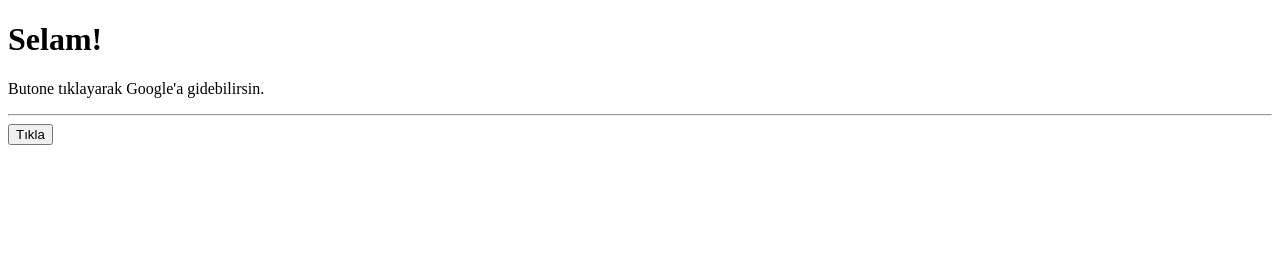
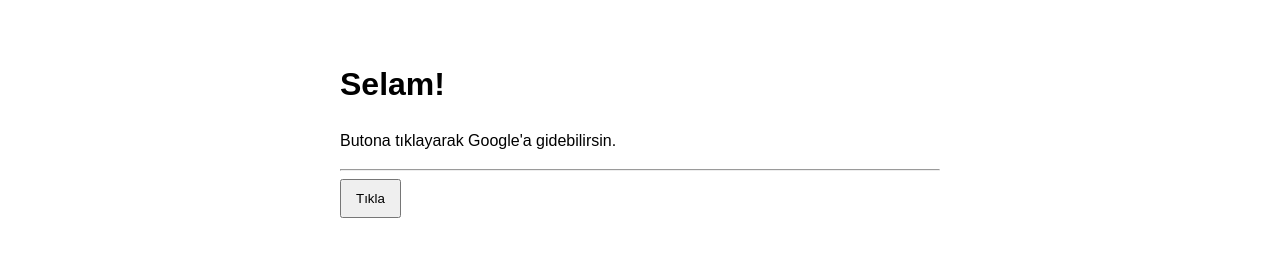
Before and after one commit to barispalabiyik0/baris-site, a plain HTML site: page index.html in a window 1280 px wide. Drawn offline with Linux system fonts and the light colour scheme.

Commit message:
Enhance index.html with styling and layout
Added CSS styles for body and button elements.

```diff
--- a/index.html
+++ b/index.html
@@ -4,10 +4,24 @@
   <meta charset="utf-8" />
   <meta name="viewport" content="width=device-width, initial-scale=1" />
   <title>Mehmet Barış Palabıyık</title>
+
+  <style>
+    body{
+      font-family: Arial, sans-serif;
+      max-width: 600px;
+      margin: 60px auto;
+      padding: 0 16px;
+      line-height: 1.5;
+    }
+    button{
+      padding: 10px 14px;
+      cursor: pointer;
+    }
+  </style>
 </head>
 <body>
   <h1>Selam!</h1>
-  <p>Butone tıklayarak Google'a gidebilirsin.</p>
+  <p>Butona tıklayarak Google'a gidebilirsin.</p>
 
   <hr />
 
```
